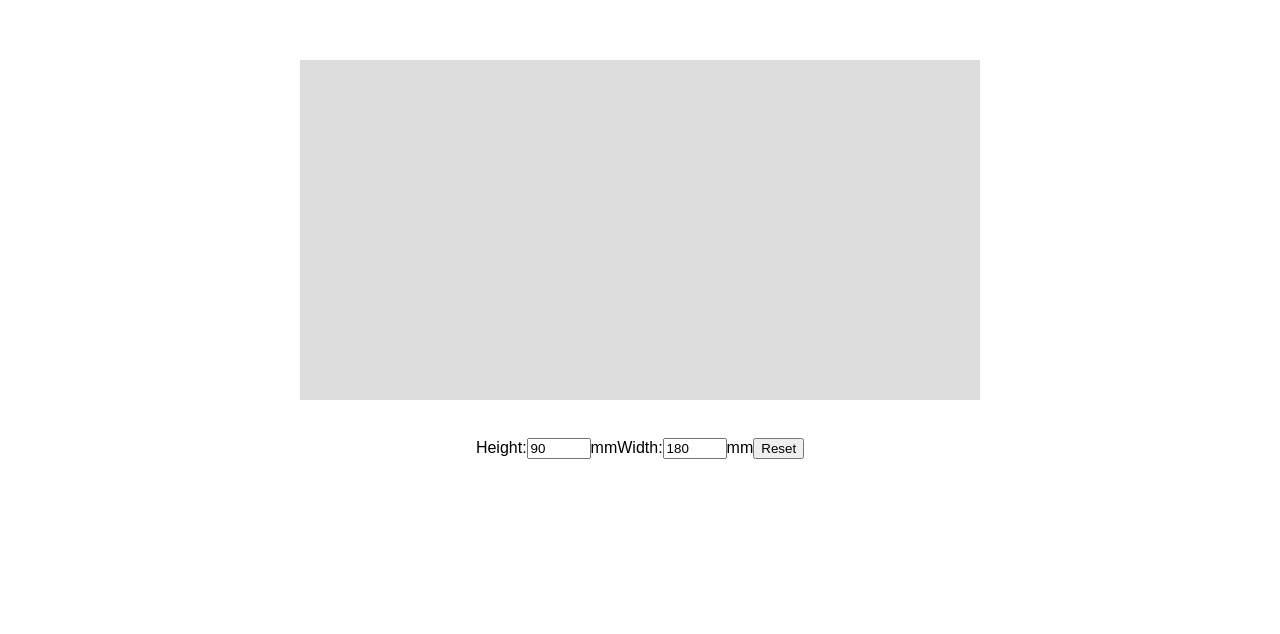
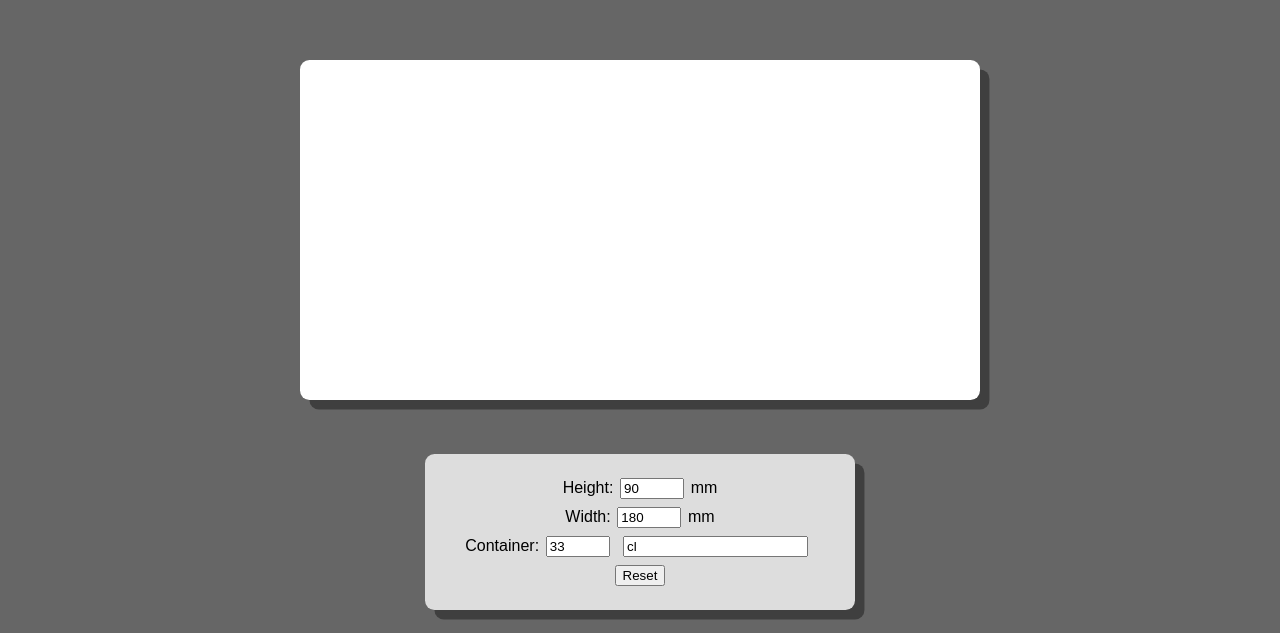
Before and after one commit to kangasta/beerlabel, a React (Create React App) app: page / in a window 1280 px wide. Shown: the part 167-801 px from the top of the page. Built offline with nearby package versions, Linux system fonts and the light colour scheme.

Commit message:
Style app, add ebc color utils

```diff
--- a/src/App.css
+++ b/src/App.css
@@ -7,8 +7,13 @@
 	text-align: center;
 }
 
+.AppComponent {
+	border-radius: 2.5mm;
+	box-shadow: 2.5mm 2.5mm rgba(24, 24, 24, 0.5)
+}
+
 .Main {
-	background-color: #DDD;
+	background-color: white;
 	font-size: 10mm;
 	margin: 6em auto 1em;
 	overflow: hidden;
@@ -18,3 +23,30 @@
 	height: 100%;
 	width: 100%;
 }
+
+.Controls {
+	display: inline-block;
+	background: #ddd;
+	padding: 1em 2em;
+	margin: 1em;
+}
+
+.Field,.Button {
+	margin: 0.5em;
+}
+
+.Field input {
+	margin: 0 0.5em;
+}
+
+.Background {
+	background-color: #666;
+	background-position: center;
+	background-size: cover;
+	height: 100%;
+	left: 0;
+	position: fixed;
+	top: 0;
+	width: 100%;
+	z-index: -100;
+}
--- a/src/App.js
+++ b/src/App.js
@@ -15,11 +15,15 @@ class App extends Component {
 			size: {
 				h: 90,
 				w: 180
+			},
+			container: {
+				size: 33,
+				unit: 'cl'
 			}
 		};
 
 		this.handleInputFile = this.handleInputFile.bind(this);
-		this.handleSizeChange = this.handleSizeChange.bind(this);
+		this.handleControlChange = this.handleControlChange.bind(this);
 	}
 
 	handleInputFile(data) {
@@ -29,13 +33,26 @@ class App extends Component {
 		});
 	}
 
-	handleSizeChange(event) {
+	handleControlChange(event) {
 		const dimension = event.target.name;
 		const value = event.target.value;
-		if (dimension !== 'h' && dimension !== 'w') return;
+
+		var property;
+		switch(dimension) {
+		case 'h':
+		case 'w':
+			property = 'size';
+			break;
+		case 'size':
+		case 'unit':
+			property = 'container';
+			break;
+		default:
+			return;
+		}
 
 		this.setState(old => {
-			old.size[dimension] = value;
+			old[property][dimension] = value;
 			return old;
 		})
 	}
@@ -44,27 +61,39 @@ class App extends Component {
 		// https://www.html5rocks.com/en/tutorials/file/dndfiles/
 		return (
 			<div className='App'>
-				<div className='Main' style={{
+				<div className='Main AppComponent' style={{
 					height: this.state.size.h.toString() + 'mm',
 					width: this.state.size.w.toString() + 'mm'
 				}}>
 					<Droparea type='Text' callback={this.handleInputFile}>
-						<Label beerData={this.state.data}/>
+						<Label
+							beerData={this.state.data}
+							container={this.state.container}
+							size={this.state.size}
+						/>
 					</Droparea>
 				</div>
-				<span className='Controls'>
-					<span className='Field'>
+				<div className='Controls AppComponent'>
+					<div className='Field'>
 						<label htmlFor='control-h'>Height:</label>
-						<input type='number' id='control-h' name='h' min='0' max='600' value={this.state.size.h} onChange={this.handleSizeChange}/>
+						<input type='number' id='control-h' name='h' min='0' max='600' value={this.state.size.h} onChange={this.handleControlChange}/>
 						<span className='Unit'>mm</span>
-					</span>
-					<span className='Field'>
+					</div>
+					<div className='Field'>
 						<label htmlFor='control-w'>Width:</label>
-						<input type='number' id='control-w' name='w' min='0' max='600' value={this.state.size.w} onChange={this.handleSizeChange}/>
+						<input type='number' id='control-w' name='w' min='0' max='600' value={this.state.size.w} onChange={this.handleControlChange}/>
 						<span className='Unit'>mm</span>
-					</span>
-					<input type='button' name='reset' value='Reset' onClick={() => {this.setState({data: null})}}/>
-				</span>
+					</div>
+					<div className='Field'>
+						<label htmlFor='control-size'>Container:</label>
+						<input type='number' id='control-size' name='size' min='0' max='600' value={this.state.container.size} onChange={this.handleControlChange}/>
+						<input type='text' name='unit' value={this.state.container.unit} onChange={this.handleControlChange}/>
+					</div>
+					<div className='Button'>
+						<input type='button' name='reset' value='Reset' onClick={() => {this.setState({data: null})}}/>
+					</div>
+				</div>
+				<div className='Background'/>
 			</div>
 		);
 	}
--- /dev/null
+++ b/src/ColorUtils.js
@@ -0,0 +1,46 @@
+function num2rgbval(n) {
+	n = Math.round(n);
+	n = Math.min(255, n);
+	n = Math.max(0, n);
+	return n;
+}
+
+function polynomial(coeffs, x) {
+	var r = 0;
+	var max = coeffs.length - 1;
+	for (var i = max; i >= 0; i--) {
+		r += coeffs[max - i]*Math.pow(x, i);
+	}
+	return r;
+}
+
+function ebc2rgb(ebc) {
+	if (ebc > 56) return {"r": 0, "g": 0, "b": 0}
+
+	const r = [-0.03666201, -2.467356497, 256.5915566];
+	const g = [0.058661176, -8.013965521, 273.5627425];
+	const b = [0.000249081, -0.032194991, 1.390501896, -23.81644649, 184.73482850];
+
+	return {
+		"r": num2rgbval(polynomial(r, ebc)),
+		"g": num2rgbval(polynomial(g, ebc)),
+		"b": num2rgbval(polynomial(b, ebc))
+	};
+}
+
+function num2hex(n) {
+	return n > 0xF ? n.toString(16) : "0" + n.toString(16);
+}
+
+function rgb2str(r,g,b) {
+	return "#" + num2hex(r) + num2hex(g) + num2hex(b);
+}
+
+function ebc2color(ebc) {
+	const rgb = ebc2rgb(ebc);
+	return rgb2str(rgb.r, rgb.g, rgb.b);
+}
+
+export {
+	ebc2color
+};
--- a/src/Label.css
+++ b/src/Label.css
@@ -3,17 +3,26 @@
 	text-align: center;
 }
 
+.MiddleOf {
+	position: relative;
+}
+
+.Middle {
+	position: absolute;
+	top: 50%;
+	transform: translateY(-50%);
+}
+
 .Metrics {
 	float: left;
+	width: 16mm;
 }
 
 .Metric {
-	background: #888;
 	box-sizing: border-box;
-	color: #eee;
+	color: white;
 	height: 1.6em;
 	padding: 0.2em;
-	margin: 0.2em;
 	text-align: left;
 	width: 1.6em;
 }
@@ -37,12 +46,26 @@
 	line-height: 1.25em;
 }
 
+.SideNote {
+	background-color: #333;
+	box-sizing: border-box;
+	color: #ccc;
+	float: right;
+	width: 6mm;
+	font-size: 0.25em;
+	padding: 0.33em;
+	margin-right: -1mm;
+	text-align: center;
+	transform: rotate(180deg);
+	writing-mode: vertical-rl;
+}
+
 .Details,.Recipe {
 	float: right;
 	font-size: 0.25em;
-	margin: 0.8em;
-	max-width: 20em;
-	padding: 0.8em;
+	margin: 0 2em;
+	width: 20em;
+	padding: 0 0.8em;
 	text-align: justify;
 }
 
@@ -51,18 +74,19 @@
 }
 
 .Details .Logo {
+	font-size: 4em;
 	text-align: center;
 }
 
 .Details .Logo .Image {
 	display: inline-block;
-	height: 4em;
-	width: 10em;
+	height: 1.5em;
+	width: 5em;
 }
 
 .Details .Logo .Image img {
-	max-height: 4em;
-	max-width: 10em;
+	max-height: 1.5em;
+	max-width: 5em;
 }
 
 .Recipe {
@@ -92,6 +116,12 @@
 	box-sizing: border-box;
 	margin: 0.5em 0;
 	text-align: center;
+}
+
+.Image.Placeholder::after {
+	content: 'Drop image here';
+	font-size: 0.5em;
+	opacity: 0.5;
 }
 
 .Front .Image {
--- a/src/Label.js
+++ b/src/Label.js
@@ -1,6 +1,7 @@
 import React, { Component } from 'react';
 import PropTypes from 'prop-types';
 
+import { ebc2color } from './ColorUtils';
 import Droparea from './Droparea';
 
 import './Label.css';
@@ -136,21 +137,47 @@ class Label extends Component {
 			.map(a => MCU(a.COLOR._text, a.AMOUNT._text, this.props.beerData.BATCH_SIZE._text))
 			.reduce((a,b) => Math.round(a+b))))
 
+		var full_height;
+		try {
+			full_height = {
+				height: (this.props.size.h).toString() + 'mm'
+			};
+		} catch {
+			full_height = {};
+		}
+
+		var ebc_backgroud;
+		try {
+			ebc_backgroud = {
+				backgroundColor: ebc2color(ebc),
+				color: ebc > 25 ? '#ddd' : '#333'
+			};
+		} catch {
+			ebc_backgroud = {};
+		}
+
 		return (
 			<div className='Label'>
-				<div className='Metrics'>
+				<div className='Metrics MiddleOf' style={Object.assign({}, full_height, ebc_backgroud)}>
+					<div className='Middle'>
 						{this.getMetricsComponent('ABV', abv, '%')}
 						{this.getMetricsComponent('IBU', ibu)}
 						{this.getMetricsComponent('EBC', ebc)}
-					{this.getMetricsComponent(null, 50, 'cl')}
+						{this.getMetricsComponent(null, this.props.container.size, this.props.container.unit)}
 					</div>
-				<div className='Details'>
-					<p className='Description'>{this.getProperty('DESCRIPTION._text')}</p>
+				</div>
+				<div className='SideNote' style={full_height}>
+					Label automatically generated
+				</div>
+				<div className='Details MiddleOf' style={full_height}>
+					<div className='Middle'>
+						{(this.getProperty('DESCRIPTION._text') || '').split('\n\n').map(p => (<p className='Description'>{p}</p>))}
 						<p className='Ingredients'><span className='Title'>Ingredients:</span> {this.getIngredients()}</p>
 						<div className='Logo'>
 							<Droparea className={'Image' + ( this.state.breweryLogoSrc ? '' : ' Placeholder')} type='DataURL' callback={(result) => {this.setState({breweryLogoSrc: result})}}>
 								<img alt='Logo placeholder' src={this.state.breweryLogoSrc}/>
 							</Droparea>
+						</div>
 					</div>
 				</div>
 				{this.getRecipe()}
@@ -182,10 +209,22 @@ class Label extends Component {
 }
 
 Label.defaultProps = {
+	container: {
+		size: 33,
+		unit: 'cl'
+	}
 }
 
 Label.propTypes = {
-	beerData: PropTypes.object
+	beerData: PropTypes.object,
+	container: PropTypes.shape({
+		size: PropTypes.number,
+		unit: PropTypes.string
+	}),
+	size: PropTypes.shape({
+		h: PropTypes.number,
+		w: PropTypes.number
+	})
 }
 
 export default Label;
```
Lines whose indentation alone changed are shown as unchanged.
